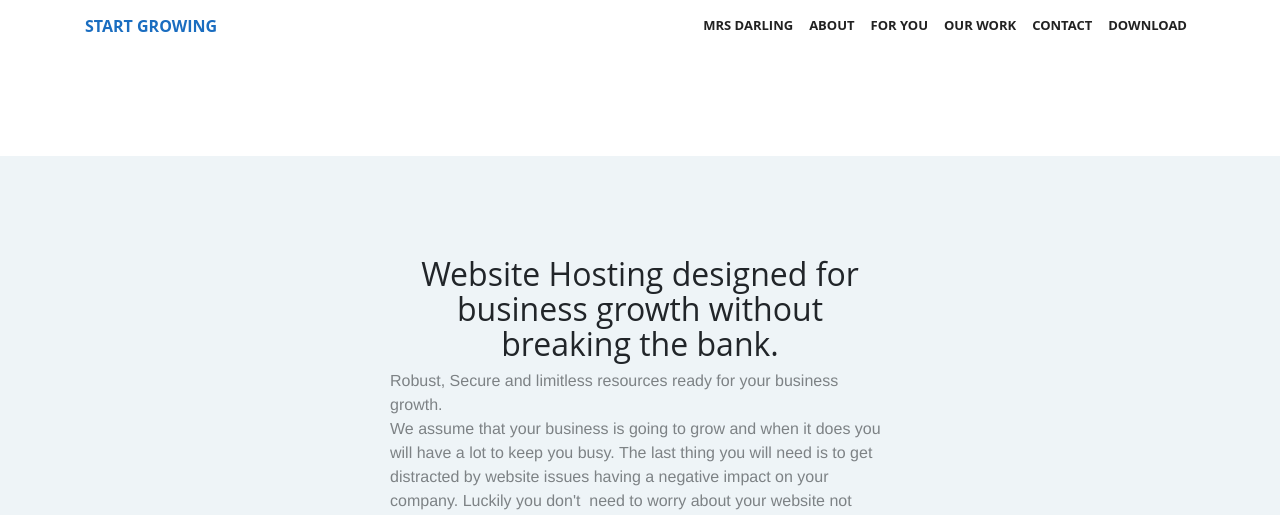
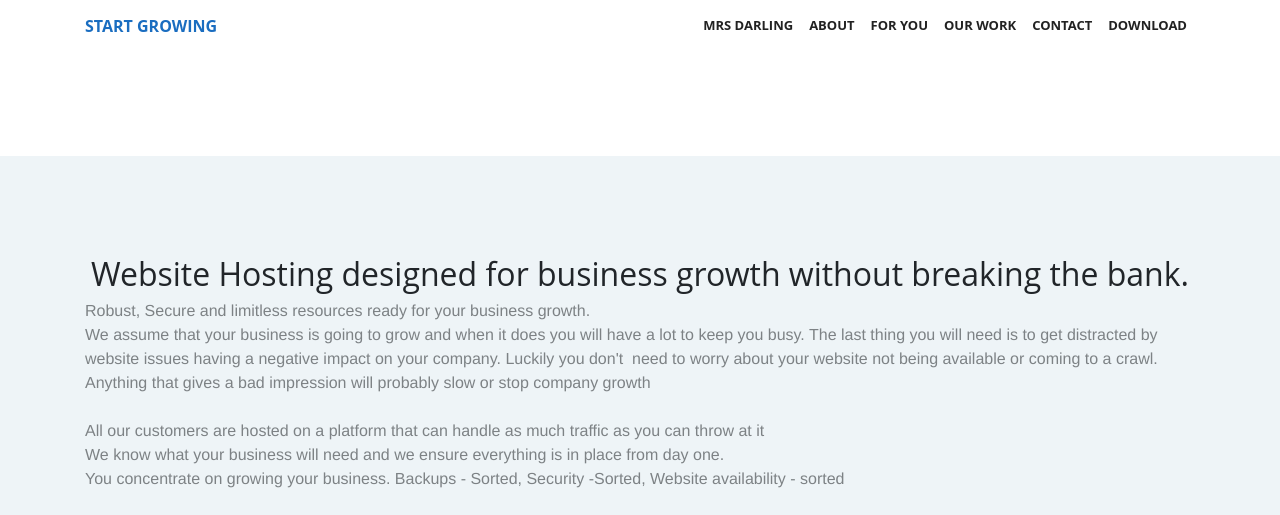
Before and after one commit to primertest-org/ADAADA, a Jekyll site: the page built from index.html, in a window 1280 px wide and 1400 px high, scrolled down 3162 px. Shown: the top 515 px of the window. Built offline with Jekyll 4.4.1, drawn with Linux system fonts in a browser that asks for light colours; some web fonts are replaced; grey boxes are pictures that could not be loaded.

Commit message:
Updated '_sass/pricing.scss' via CloudCannon

```diff
--- a/_sass/pricing.scss
+++ b/_sass/pricing.scss
@@ -2,7 +2,7 @@
     background-color:#eef4f7;
     .intro {
     font-size: 16px;
-    max-width: 500px;
+    max-width: 1140px;
     margin: 0 auto;
 }
     .features {
```
